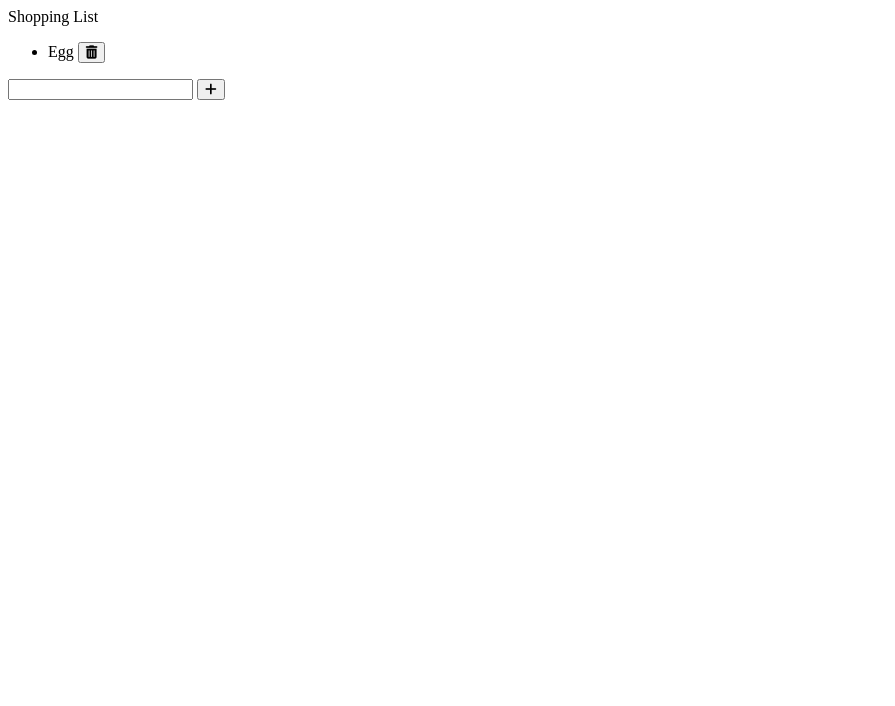
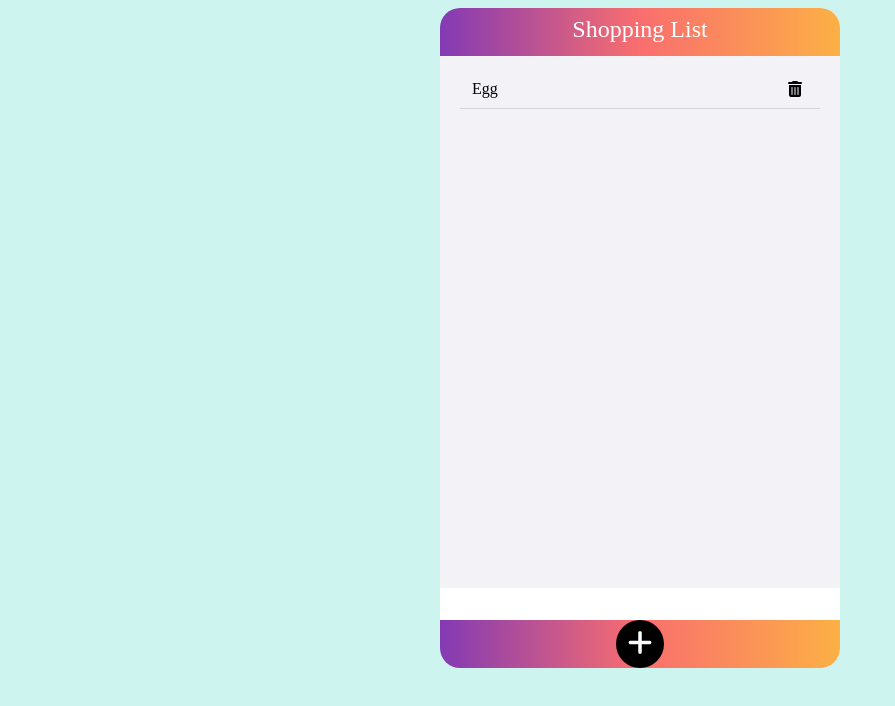
Before and after one commit to hazellee0914/shopping-list, a plain HTML site: page index.html in a window 1280 px wide. Shown: the whole page, without its empty margins (0-895 px from the left). Drawn offline with Linux system fonts and the light colour scheme.

Commit message:
CSS style

```diff
--- a/index.html
+++ b/index.html
@@ -20,6 +20,7 @@
             <i class="fa-solid fa-trash-can"></i>
           </button>
         </div>
+        <div class="item__divider"></div>
       </li>
     </ul>
     <footer class="footer">
--- a/style.css
+++ b/style.css
@@ -0,0 +1,100 @@
+* {
+  box-sizing: border-box;
+}
+
+ul {
+  padding: 0;
+}
+
+button {
+  outline: none;
+  background: transparent;
+  border: none;
+  cursor: pointer;
+}
+
+body {
+  background-color: #cef4f0;
+  text-align: center;
+}
+
+.list {
+  width: 400px;
+  margin: auto;
+  background-color: #f3f3f7;
+  border-radius: 20px;
+}
+
+.header {
+  height: 48px;
+  padding: 8px;
+  font-size: 24px;
+  background: rgb(131,58,180);
+  background: linear-gradient(
+    90deg,
+    rgba(131,58,180,1) 0%, rgba(249,110,110,1) 50%,
+    rgba(252,176,69,1) 100%);
+  border-radius: 20px 20px 0 0;
+  color: white;
+}
+
+.items {
+  height: 500px;
+  overflow-y: auto;
+}
+
+.item {
+  display: flex;
+  justify-content: space-between;
+  padding: 8px 32px;
+}
+
+.item__delete {
+  font-size:  16px;
+  transition: all 300ms ease-in;
+}
+
+.item__delete:hover {
+  color: red;
+  transform: scale(1.1);
+}
+
+.item__divider {
+  width: 90%;
+  height: 1px;
+  background-color: lightgrey;
+  margin: auto;
+}
+
+.footer {
+  background: rgb(131,58,180);
+  background: linear-gradient(
+    90deg,
+    rgba(131,58,180,1) 0%, rgba(249,110,110,1) 50%,
+    rgba(252,176,69,1) 100%);
+    border-radius: 0 0 20px 20px;
+}
+
+
+.footer__input {
+  width: 100%;
+  height: 32px;
+  border: none;
+  outline: none;
+  font-size: 24px;
+  padding: 0 16px;
+}
+
+.footer__button {
+  width: 48px;
+  height: 48px;
+  font-size: 28px;
+  background-color: black;
+  border-radius:  50%;
+  color: white;
+  transition: transform 300ms ease-in;
+}
+
+.footer__button:hover {
+  transform: scale(1.1);
+}
```
